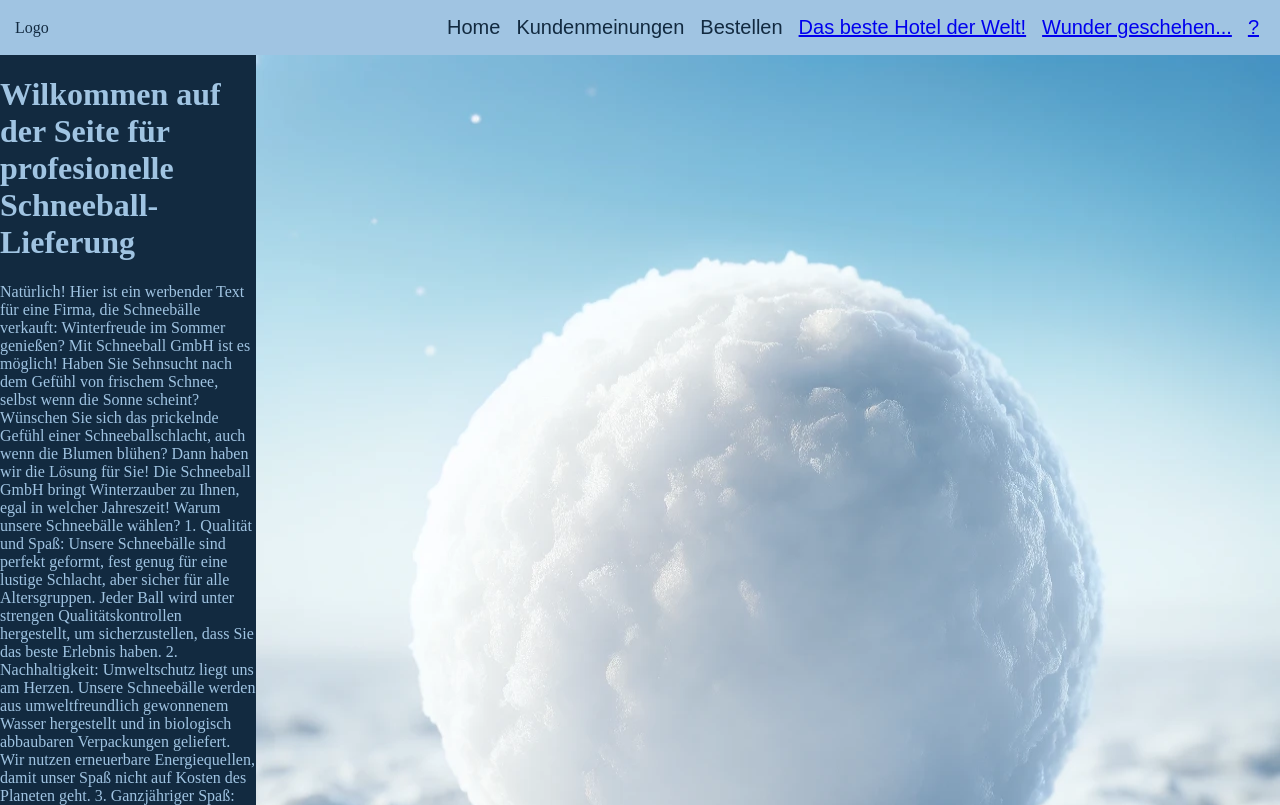
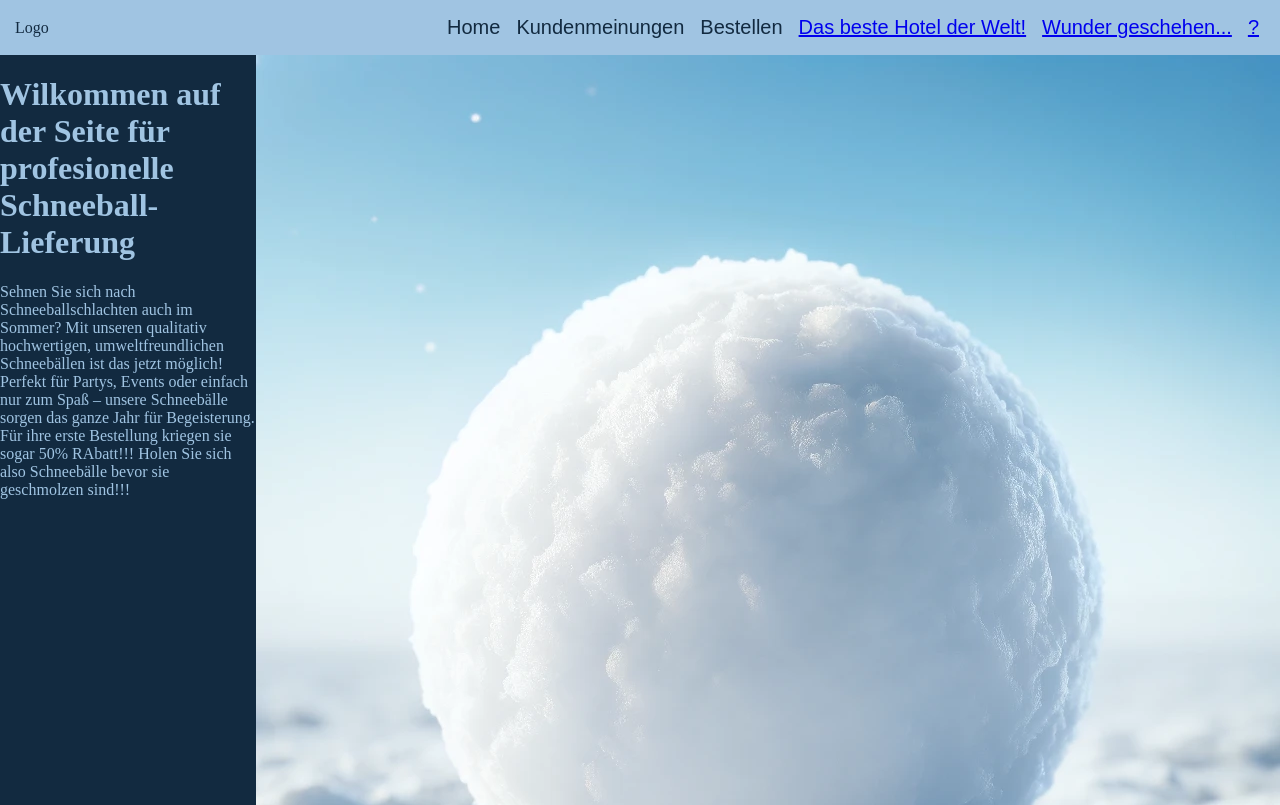
Before and after one commit to snowball-express/snowball-express.github.io, a plain HTML site: page index.html in a window 1280 px wide. Shown: the top 805 px of the page. Drawn offline with Linux system fonts and the light colour scheme.

Commit message:
Update index.html

```diff
--- a/index.html
+++ b/index.html
@@ -81,20 +81,10 @@
         Wilkommen auf der Seite für profesionelle Schneeball-Lieferung
       </h1>
        <p>
-        Natürlich! Hier ist ein werbender Text für eine Firma, die Schneebälle verkauft:
+        Sehnen Sie sich nach Schneeballschlachten auch im Sommer? Mit unseren qualitativ hochwertigen, umweltfreundlichen Schneebällen ist das jetzt möglich! Perfekt für Partys, Events oder einfach nur zum Spaß – unsere Schneebälle sorgen das ganze Jahr für Begeisterung.
+        Für ihre erste Bestellung kriegen sie sogar 50% RAbatt!!!
+         Holen Sie sich also Schneebälle bevor sie geschmolzen sind!!!
 
-Winterfreude im Sommer genießen? Mit Schneeball GmbH ist es möglich!
-
-Haben Sie Sehnsucht nach dem Gefühl von frischem Schnee, selbst wenn die Sonne scheint? Wünschen Sie sich das prickelnde Gefühl einer Schneeballschlacht, auch wenn die Blumen blühen? Dann haben wir die Lösung für Sie! Die Schneeball GmbH bringt Winterzauber zu Ihnen, egal in welcher Jahreszeit!
-
-Warum unsere Schneebälle wählen?
-
-    1. Qualität und Spaß: Unsere Schneebälle sind perfekt geformt, fest genug für eine lustige Schlacht, aber sicher für alle Altersgruppen. Jeder Ball wird unter strengen Qualitätskontrollen hergestellt, um sicherzustellen, dass Sie das beste Erlebnis haben.
-    2. Nachhaltigkeit: Umweltschutz liegt uns am Herzen. Unsere Schneebälle werden aus umweltfreundlich gewonnenem Wasser hergestellt und in biologisch abbaubaren Verpackungen geliefert. Wir nutzen erneuerbare Energiequellen, damit unser Spaß nicht auf Kosten des Planeten geht.
-    3. Ganzjähriger Spaß: Warum nur im Winter Spaß haben? Mit unseren Schneebällen können Sie das ganze Jahr über Veranstaltungen und Feste bereichern. Ideal für Sommerfeste, Geburtstage oder einfach nur so zum Spaß!
-
-Sonderaktionen und Events:
-Nutzen Sie unsere aktuelle Sommeraktion: Bestellen Sie jetzt und erhalten Sie 20% Rabatt auf Ihre erste Bestellung! Außerdem veranstalten wir dieses Jahr das erste „Midsummer Snow Festival“ in Ihrer Stadt – kommen Sie vorbei und erleben Sie unvergessliche Momente mit Familie und Freunden.
       </p>
       </div>
       <img src="bilder/schneeball.webp" alt="">
```
